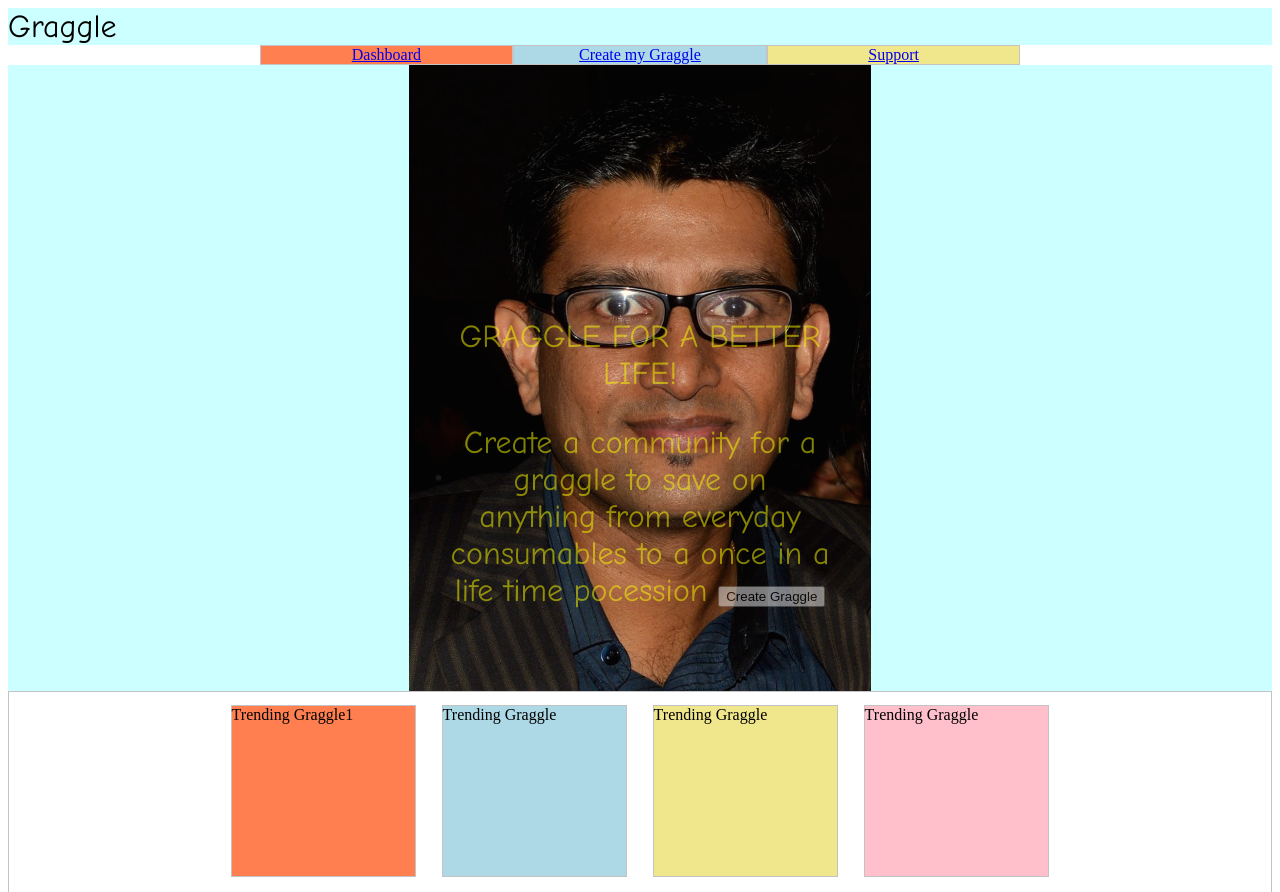
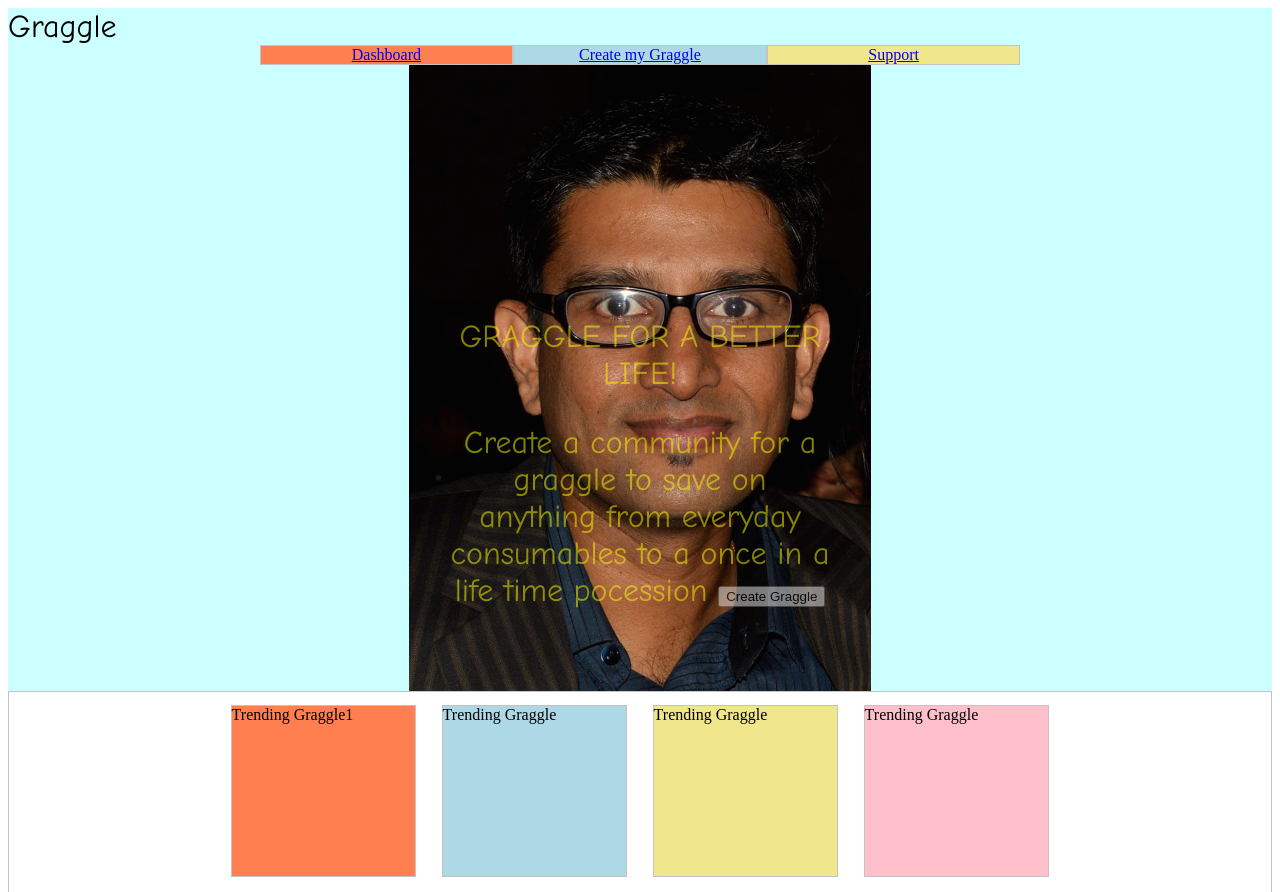
Before and after one commit to staurus12/staurus12.github.io, a plain HTML site: page index.html in a window 1280 px wide. Shown: the top 892 px of the page. Drawn offline with Linux system fonts and the light colour scheme.

Commit message:
Menu bar background color

```diff
--- a/index.html
+++ b/index.html
@@ -48,12 +48,15 @@
 
 	    display: -webkit-flex; /* Safari */
 	    display: flex;
-		text-align:center
+		text-align:center;
+		background-color:#CCFFFF;
+
 	}
 
 	#main-menu div {
 	    width: 20%;
 	    height: 20%;
+	}
 
   </style>
 </head>
```
